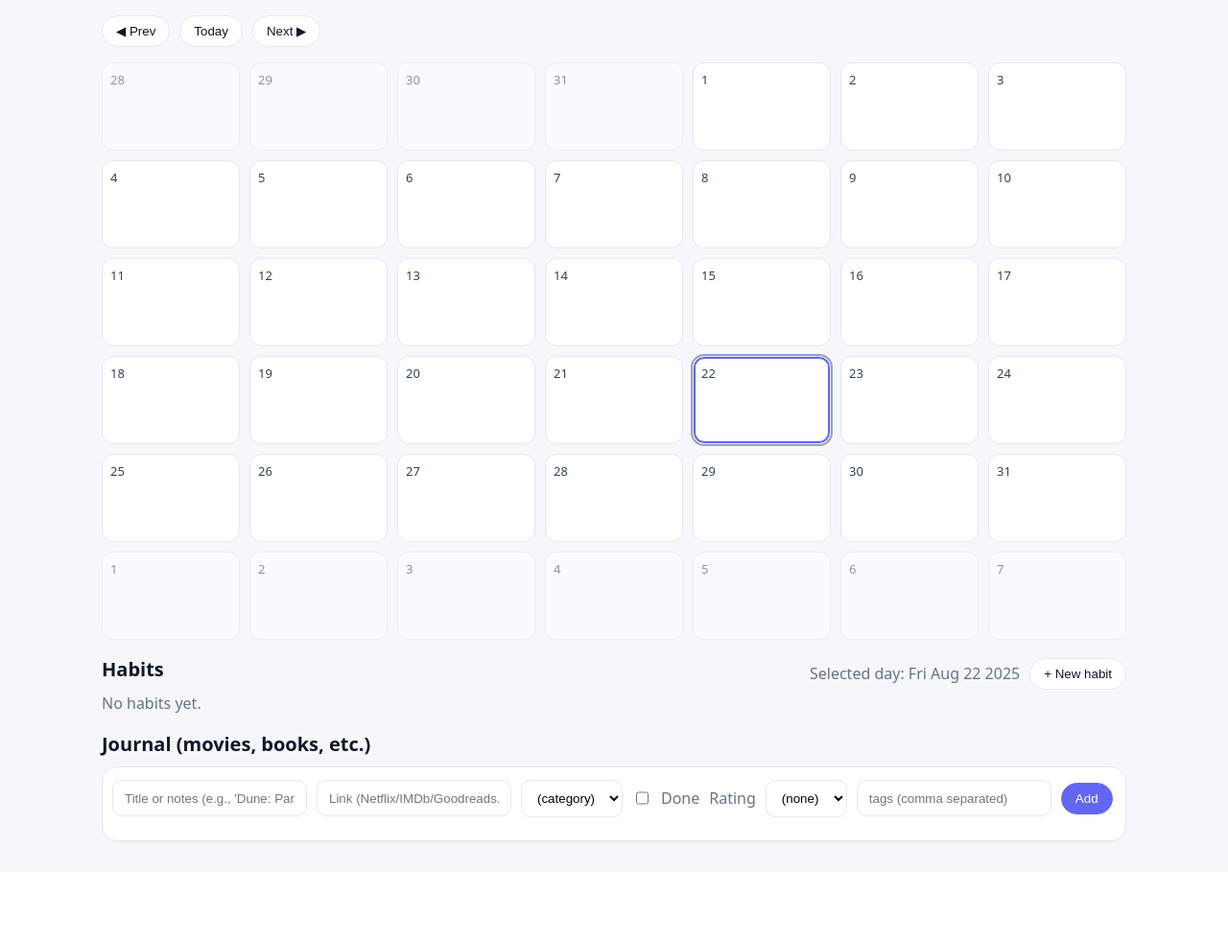
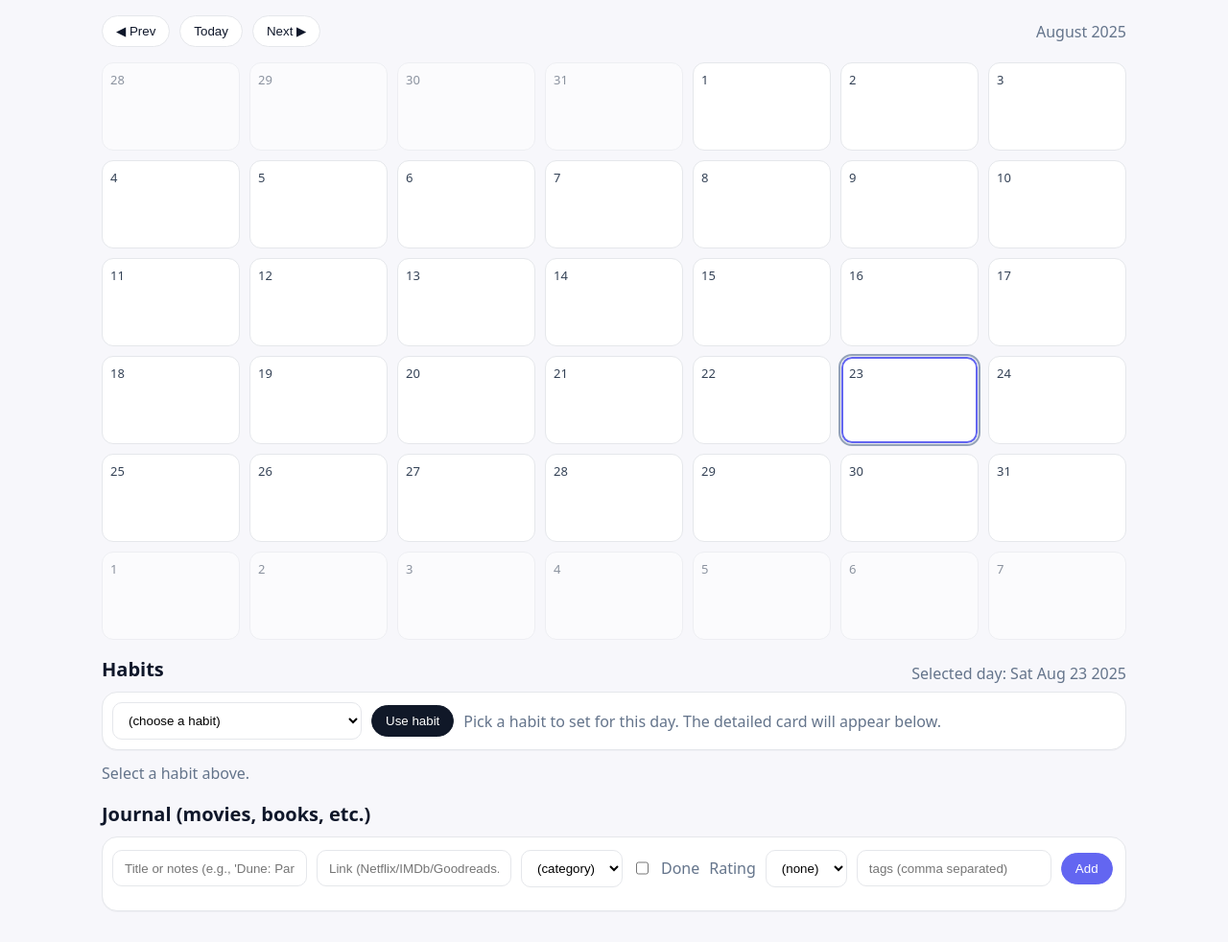
Before and after one commit to 114576u/HabitTracker, a Flask app: page / in a window 1280 px wide. Shown: the part 75-1057 px from the top of the page at 96% size. Before the commit the page ends 953 px from the top, so only its background shows below. Run offline with Flask 3, Linux system fonts and the light colour scheme; the visitor is signed in with stand-in values (Sample User, id 1); data that the repository does not hold is empty.

Commit message:
Improve visualisation and display only habits linked to each day

```diff
--- a/app.py
+++ b/app.py
@@ -450,6 +450,51 @@ def api_delete_habit():
     db.session.delete(h); db.session.commit()
     return jsonify({'ok': True})
 
+
+@app.get('/api/habit/values')
+@login_required
+def get_habit_values():
+    habit_id = request.args.get('habit_id', type=int)
+    date_str = request.args.get('date')
+    if not habit_id or not date_str:
+        return jsonify({'error': 'Missing parameters'}), 400
+    record = Record.query.join(Habit).filter(
+        Record.habit_id == habit_id,
+        Record.date == date_str,
+        Habit.user_id == current_user.id
+    ).first()
+    if not record:
+        return jsonify({'value': None})
+    if record.habit.kind == 'numeric':
+        return jsonify({'value': record.value})
+    elif record.habit.kind == 'metrics':
+        return jsonify({'time_min': record.time_min, 'distance_km': record.distance_km})
+    elif record.habit.kind == 'checkbox':
+        return jsonify({'done': bool(record.done)})
+    else:
+        return jsonify({'value': None})
+
+
+@app.post('/api/habit/delete-value')
+@login_required
+def delete_habit_value():
+    data = request.get_json()
+    habit_id = data.get('habit_id')
+    date_str = data.get('date')
+    if not habit_id or not date_str:
+        return jsonify({'error': 'Missing parameters'}), 400
+    record = Record.query.join(Habit).filter(
+        Record.habit_id == habit_id,
+        Record.date == date_str,
+        Habit.user_id == current_user.id
+    ).first()
+    if record:
+        db.session.delete(record)
+        db.session.commit()
+    return jsonify({'success': True})
+
+
+
 @app.post('/api/toggle')
 @login_required
 def api_toggle():
--- a/static/app.js
+++ b/static/app.js
@@ -1,114 +1,303 @@
-
-// --- Home page calendar + habits usage ---
 function yyyymm(d){ return d.getFullYear()+"-"+String(d.getMonth()+1).padStart(2,'0'); }
 function ymd(d){ return d.getFullYear()+"-"+String(d.getMonth()+1).padStart(2,'0')+"-"+String(d.getDate()).padStart(2,'0'); }
 function el(id){ return document.getElementById(id); }
 
+let allHabits = [];
+
 const state = {
   month: new Date(new Date().getFullYear(), new Date().getMonth(), 1),
-  selectedDay: "2025-08-22",
+  selectedDay: new Date().toISOString().slice(0,10),
   habits: [],
-  activity: {}
+  activity: {},
+  selectedHabitId: null,
+  currentHabitAction: null
 };
 
-function setSelectedDay(dayStr) {
+async function setSelectedDay(dayStr){
   state.selectedDay = dayStr;
-  const sd = el('selectedDay'); if (sd) sd.value = dayStr;
-  const human = new Date(dayStr + "T00:00:00");
-  el('selectedDate').textContent = human.toDateString();
-  refreshDay();
+  const sd = el('selectedDay'); if(sd) sd.value = dayStr;
+  el('selectedDate').textContent = new Date(dayStr + 'T00:00:00').toDateString();
+  await fetchData();                    // <-- ✅ Ensure state.activity is updated
+  populateHabitPicker();               // ✅ Ensure dropdown is filled
+  await refreshDay();
+  renderSelectedHabitCard();
+  renderCalendar();
+  renderHabits(displayedHabits);
 }
 
-async function fetchData() {
-  const res = await fetch('/api/data');
-  const data = await res.json();
-  state.habits = data.habits || [];
+async function fetchData(){
+  const res = await fetch('/api/data'); const data = await res.json(); state.habits = data.habits || [];
   const monthStr = yyyymm(state.month);
-  const ares = await fetch('/api/activity?month=' + monthStr);
-  const act = await ares.json();
-  state.activity = act.dateCounts || {};
+  const a = await fetch('/api/activity?month='+monthStr); const j = await a.json(); state.activity = j.dateCounts || {};
 }
 
-function renderCalendar() {
-  const cont = el('calendar');
-  const first = new Date(state.month.getFullYear(), state.month.getMonth(), 1);
-  const start = new Date(first);
-  start.setDate(first.getDate() - ((first.getDay()+6)%7));
-  const todayStr = "2025-08-22";
+function renderCalendar(){
+  el('monthLabel').textContent = state.month.toLocaleString(undefined,{month:'long', year:'numeric'});
+  const cont = el('calendar'); const first = new Date(state.month.getFullYear(), state.month.getMonth(), 1);
+  const start = new Date(first); start.setDate(first.getDate() - ((first.getDay()+6)%7));
+  const todayStr = new Date().toISOString().slice(0,10);
   let html = '<div class="cal-grid">';
-  for (let i=0;i<42;i++) {
-    const d = new Date(start);
-    d.setDate(start.getDate() + i);
-    const ds = ymd(d);
-    const inMonth = d.getMonth() === state.month.getMonth();
-    const count = state.activity[ds] || 0;
-    const sel = ds === state.selectedDay ? ' selected' : '';
-    const dim = inMonth ? '' : ' dim';
-    const shade = count>0 ? ' has-data' : '';
-    const today = ds === todayStr ? ' today' : '';
+  for(let i=0;i<42;i++){
+    const d = new Date(start); d.setDate(start.getDate()+i); const ds = ymd(d);
+    const inMonth = d.getMonth() === state.month.getMonth(); const count = state.activity[ds] || 0;
+    const sel = ds===state.selectedDay?' selected':''; const dim = inMonth?'':' dim'; const shade = count>0?' has-data':''; const today = ds===todayStr?' today':'';
     html += `<div class="cal-cell${sel}${dim}${shade}${today}" data-day="${ds}"><div class="cal-num">${d.getDate()}</div></div>`;
   }
-  html += '</div>';
-  cont.innerHTML = html;
-  cont.querySelectorAll('.cal-cell').forEach(c => {
-    c.addEventListener('click', () => setSelectedDay(c.dataset.day));
+  html += '</div>'; cont.innerHTML = html;
+  cont.querySelectorAll('.cal-cell').forEach(c=>c.addEventListener('click',()=>setSelectedDay(c.dataset.day)));
+}
+
+/* ---------- Habit picker UI ---------- */
+function populateHabitPicker(){
+  const sel = el('habitSelect'); if(!sel) return;
+  const opts = state.habits.map(h=>`<option value="${h.id}">${h.name} (${h.kind})</option>`).join('');
+  sel.innerHTML = `<option value="">(choose a habit)</option>` + opts;
+  if(state.selectedHabitId){ sel.value = String(state.selectedHabitId); }
+}
+
+function getHabitById(id){ return state.habits.find(h=>String(h.id)===String(id)); }
+
+
+function renderSelectedHabitCard() {
+  const wrap = el('habitCard');
+  if (!wrap) return;
+
+  if (!state.selectedHabitId) {
+    wrap.innerHTML = '<div class="muted">Select a habit above.</div>';
+    return;
+  }
+
+  const h = getHabitById(state.selectedHabitId);
+  if (!h) {
+    wrap.innerHTML = '<div class="muted">Habit not found or inactive.</div>';
+    return;
+  }
+
+  const day = state.selectedDay;
+  const value = h.records?.[day] ?? null;
+  const primary = h.kind === 'checkbox' ? 'Toggle' : (value ? 'Edit value' : 'Enter value');
+  const tags = (h.tags || []).map(t => `<span class="badge">${t}</span>`).join(' ');
+
+  // ✅ Fix how the value is displayed
+  let displayValue = '';
+  if (value !== null) {
+    if (h.kind === 'numeric' && value && typeof value === 'object') {
+      displayValue = value.value;
+    } else if (h.kind === 'metrics' && value && typeof value === 'object') {
+      displayValue = `Time: ${value.metrics?.timeMin || 0} min, Distance: ${value.metrics?.distanceKm || 0} km`;
+    } else if (typeof value === 'boolean') {
+      displayValue = value ? '✓ Done' : '✗ Not done';
+    } else {
+      displayValue = value;
+    }
+  }
+
+  wrap.innerHTML = `
+    <div class="card" data-id="${h.id}">
+      <div class="card-header">
+        <div class="badge name" style="background:${h.color}">${h.name}</div>
+        <div class="spacer"></div><div class="muted">${h.kind}</div>
+      </div>
+      <div class="card-body">
+        <div class="mt">${tags}</div>
+        ${value !== null ? `<p>Value: <strong>${displayValue}</strong></p>` : '<p>No value set for this day.</p>'}
+        <div class="row wrap">
+          <button class="btn action" id="habitPrimary">${primary}</button>
+          ${value ? `<button class="btn danger" id="habitValueDelete">Delete value</button>` : ''}
+          <button class="btn danger" id="habitDelete">Delete habit</button>
+        </div>
+      </div>
+    </div>`;
+
+  el('habitPrimary').addEventListener('click', () =>
+    primaryAction(String(h.id), h.kind)
+  );
+
+  if (el('habitValueDelete')) {
+    el('habitValueDelete').addEventListener('click', async () => {
+      await fetch('/api/habit/delete-value', {
+        method: 'POST',
+        headers: { 'Content-Type': 'application/json' },
+        body: JSON.stringify({ habit_id: h.id, date: day })
+      });
+      await loadAndRender();
+    });
+  }
+
+  el('habitDelete').addEventListener('click', async () => {
+    if (!confirm('Delete this habit?')) return;
+    await fetch('/api/habits/delete', {
+      method: 'POST',
+      headers: { 'Content-Type': 'application/json' },
+      body: JSON.stringify({ id: h.id })
+    });
+    state.selectedHabitId = null;
+    await loadAndRender();
   });
 }
 
-function renderHabitsForDay() {
-  const wrap = el('habits');
-  if (!state.habits.length) { wrap.innerHTML = '<div class="muted">No habits yet.</div>'; return; }
-  const day = state.selectedDay;
-  wrap.innerHTML = state.habits.map(h => {
-    const rec = (h.records||{})[day];
-    const done = h.kind==='checkbox' ? !!rec : (h.kind==='metrics' ? (rec && rec.done) : (rec && (rec.value||0)>0));
-    const primary = h.kind==='checkbox' ? 'Toggle' : 'Enter values';
-    const tags = (h.tags||[]).map(t=>`<span class="badge">${t}</span>`).join(' ');
-    return `
-    <div class="card" data-id="${h.id}">
-      <div class="card-header">
-        <div class="badge name" style="background:${h.color}">${h.name}</div>
-        <div class="spacer"></div>
-        <div class="muted">${h.kind}</div>
-      </div>
-      <div class="card-body">
-        <div class="mt">${tags}</div>
-        <div class="actions">
-          <button class="btn action" data-act="primary" data-id="${h.id}" data-kind="${h.kind}">${primary}</button>
-          <button class="btn danger" data-act="delete" data-id="${h.id}">Delete</button>
-        </div>
-      </div>
-    </div>`
-  }).join('');
+
+
+// No longer rendering all habit cards:
+function renderHabitsForDay(){ /* intentionally empty (picker replaces bulk list) */ }
+
+function saveHabitValue(habitId, value){
+    fetch(`/api/habit/${habitId}/set`, {
+        method: 'POST',
+        headers: { 'Content-Type': 'application/json' },
+        body: JSON.stringify({ day: state.selectedDay, value: Number(value) })
+    }).then(() => fetchData());
 }
 
-async function loadAndRender() {
+function deleteHabitValue(habitId) {
+    fetch('/api/habit/delete-value', {
+        method: 'POST',
+        headers: {'Content-Type': 'application/json'},
+        body: JSON.stringify({ habit_id: habitId, date: selectedDate })
+    })
+    .then(() => renderHabits());
+}
+
+
+function renderHabits(habits) {
+    const container = document.getElementById('habitCard');
+    container.innerHTML = '';
+
+    habits.forEach(habit => {
+        const card = document.createElement('div');
+        card.className = 'card';
+
+        // Habit name and type
+        const title = document.createElement('div');
+        title.className = 'row wrap';
+        title.innerHTML = `<span class="pill" style="background-color:${habit.color}">${habit.name}</span>
+        <div class="spacer"></div>
+        <span class="muted">${habit.kind}</span>`;
+        card.appendChild(title);
+
+        // Tags
+        if (habit.tags.length > 0) {
+            const tags = document.createElement('div');
+            habit.tags.forEach(t => {
+                const tag = document.createElement('span');
+                tag.className = 'tag';
+                tag.textContent = t;
+                tags.appendChild(tag);
+            });
+            card.appendChild(tags);
+        }
+
+        // Habit record for selected day
+        const rec = habit.records?.[state.selectedDay];
+
+        if (habit.kind === 'numeric') {
+            if (rec && typeof rec === 'object' && 'value' in rec) {
+                const show = document.createElement('p');
+                show.textContent = `Value: ${rec.value}`;
+                card.appendChild(show);
+            }
+
+            const editBtn = document.createElement('button');
+            editBtn.className = 'btn';
+            editBtn.textContent = 'Edit value';
+            editBtn.onclick = () => openNumeric(habit.id, habit.name, rec?.value);
+            card.appendChild(editBtn);
+
+            if (rec && typeof rec === 'object' && 'value' in rec) {
+                const delBtn = document.createElement('button');
+                delBtn.className = 'btn danger';
+                delBtn.textContent = 'Delete value';
+                delBtn.onclick = () => deleteHabitValue(habit.id);
+                card.appendChild(delBtn);
+            }
+        }
+
+        const deleteHabitBtn = document.createElement('button');
+        deleteHabitBtn.className = 'btn danger';
+        deleteHabitBtn.textContent = 'Delete habit';
+        deleteHabitBtn.onclick = () => deleteHabit(habit.id);
+        card.appendChild(deleteHabitBtn);
+
+        container.appendChild(card);
+    });
+}
+
+
+async function primaryAction(id, kind){
+  const day = state.selectedDay;
+  if(kind==='checkbox'){
+    await fetch('/api/toggle', {method:'POST', headers:{'Content-Type':'application/json'}, body: JSON.stringify({id, date: day})});
+    await loadAndRender();
+  }else if(kind==='metrics'){
+    openMetricsModal(id, 'metrics');
+  }else if(kind==='numeric'){
+    openMetricsModal(id, 'numeric');
+  }
+}
+
+/* ---------- Metrics / Numeric modal ---------- */
+function openMetricsModal(id, mode){
+  state.currentHabitAction = { id, kind: mode };
+  document.getElementById('metricsFields').style.display = (mode==='metrics')?'block':'none';
+  document.getElementById('numericFields').style.display = (mode==='numeric')?'block':'none';
+  document.getElementById('metricTime').value='';
+  document.getElementById('metricDistance').value='';
+  document.getElementById('numericValue').value='';
+  document.getElementById('metricsModal').classList.add('show');
+}
+function closeMetrics(){ document.getElementById('metricsModal').classList.remove('show'); }
+
+async function saveMetrics(){
+  const day = state.selectedDay; const a = state.currentHabitAction; if(!a) return;
+  if(a.kind==='metrics'){
+    const timeMin = parseFloat(document.getElementById('metricTime').value||0);
+    const distanceKm = parseFloat(document.getElementById('metricDistance').value||0);
+    await fetch('/api/metrics', {method:'POST', headers:{'Content-Type':'application/json'}, body: JSON.stringify({id:a.id, date:day, metrics:{timeMin, distanceKm}})});
+  }else{
+    const value = parseFloat(document.getElementById('numericValue').value||0);
+    await fetch('/api/numeric/set', {method:'POST', headers:{'Content-Type':'application/json'}, body: JSON.stringify({id:a.id, date:day, value})});
+  }
+  closeMetrics(); await loadAndRender();
+}
+
+/* ---------- Journal ---------- */
+async function refreshDay(){
+  const res = await fetch('/api/media/list?date='+state.selectedDay); const rows = await res.json();
+  const box = document.getElementById('entries');
+  box.innerHTML = rows.map(r=>`
+    <div class="row wrap mt">
+      <label><input type="checkbox" ${r.checked?'checked':''} data-entry="${r.id}" data-act="entryCheck"></label>
+      <span class="badge">${r.category||''}</span>
+      <a href="${r.link||'#'}" target="_blank">${r.text}</a>
+      <span class="muted">rating: ${r.rating ?? ''}</span>
+      ${(r.tags||[]).map(t=>`<span class="badge">${t}</span>`).join(' ')}
+      <button class="btn danger" data-act="entryDelete" data-id="${r.id}">Delete</button>
+    </div>`).join('');
+  box.querySelectorAll('[data-act="entryCheck"]').forEach(cb=>cb.addEventListener('change', async ()=>{
+    await fetch('/api/media/update', {method:'POST', headers:{'Content-Type':'application/json'}, body: JSON.stringify({id: cb.dataset.entry, checked: cb.checked})});
+  }));
+  box.querySelectorAll('[data-act="entryDelete"]').forEach(btn=>btn.addEventListener('click', async ()=>{
+    await fetch('/api/media/delete', {method:'POST', headers:{'Content-Type':'application/json'}, body: JSON.stringify({id: btn.dataset.id})});
+    await refreshDay();
+  }));
+}
+
+/* ---------- Page lifecycle ---------- */
+async function loadAndRender(){
   await fetchData();
   renderCalendar();
-  renderHabitsForDay();
+  populateHabitPicker();
+  renderSelectedHabitCard();
   await refreshDay();
 }
+function goToday(){ state.month = new Date(new Date().getFullYear(), new Date().getMonth(), 1); setSelectedDay(new Date().toISOString().slice(0,10)); loadAndRender(); }
+function shiftMonth(delta){ state.month = new Date(state.month.getFullYear(), state.month.getMonth()+delta, 1); loadAndRender(); }
 
-async function refreshDay() {
-  const res = await fetch('/api/media/list?date=' + state.selectedDay);
-  const rows = await res.json();
-  const box = document.getElementById('entries');
-  box.innerHTML = rows.map(r => `
-    <div class="row wrap mt">
-      <label><input type="checkbox" ${r.checked ? 'checked' : ''} data-entry="${r.id}" data-act="entryCheck"></label>
-      <span class="badge">${r.category || ''}</span>
-      <a href="${r.link || '#'}" target="_blank">${r.text}</a>
-      <span class="muted">rating: ${r.rating ?? ''}</span>
-      ${(r.tags||[]).map(t=>`<span class="badge">${t}</span>`).join(" ")}
-    </div>
-  `).join('');
-}
-
-function goToday() { state.month = new Date(new Date().getFullYear(), new Date().getMonth(), 1); setSelectedDay("2025-08-22"); loadAndRender(); }
-function shiftMonth(delta) { state.month = new Date(state.month.getFullYear(), state.month.getMonth() + delta, 1); loadAndRender(); }
-
-document.addEventListener('DOMContentLoaded', async () => {
-  if (el('selectedDay')) el('selectedDay').value = state.selectedDay;
-  el('selectedDate').textContent = new Date(state.selectedDay + "T00:00:00").toDateString();
+document.addEventListener('DOMContentLoaded', async ()=>{
+  setSelectedDay(state.selectedDay);
   await loadAndRender();
+  const sel = el('habitSelect'); const btn = el('openHabitBtn');
+  if(sel && btn){
+    btn.addEventListener('click', ()=>{ state.selectedHabitId = sel.value || null; renderSelectedHabitCard(); });
+  }
 });
--- a/templates/index.html
+++ b/templates/index.html
@@ -1,5 +1,6 @@
 {% extends 'base.html' %}
 {% block content %}
+  <!-- Calendar controls -->
   <section class="row mb">
     <button class="btn" onclick="shiftMonth(-1)">◀ Prev</button>
     <button class="btn" onclick="goToday()">Today</button>
@@ -8,18 +9,29 @@
     <div class="muted" id="monthLabel"></div>
   </section>
 
+  <!-- Calendar grid -->
   <section class="calendar" id="calendar"></section>
 
+  <!-- Habit picker + single habit card -->
   <section class="mb">
-    <div class="row">
+    <div class="row wrap">
       <h2 class="subtitle">Habits</h2>
       <div class="spacer"></div>
       <div class="muted">Selected day: <span id="selectedDate"></span><input id="selectedDay" type="hidden"></div>
-      <button class="btn" onclick="openAddModal()">+ New habit</button>
     </div>
-    <div id="habits"></div>
+
+    <div class="card">
+      <div class="row wrap">
+        <select id="habitSelect" style="min-width:260px"></select>
+        <button class="btn action" id="openHabitBtn">Use habit</button>
+        <div class="muted">Pick a habit to set for this day. The detailed card will appear below.</div>
+      </div>
+    </div>
+
+    <div id="habitCard"></div>
   </section>
 
+  <!-- Journal -->
   <section class="mb">
     <div class="row">
       <h2 class="subtitle">Journal (movies, books, etc.)</h2>
@@ -40,7 +52,8 @@
         <label>Rating</label>
         <select id="entryRating">
           <option value="">(none)</option>
-          <option>0</option><option>1</option><option>2</option><option>3</option><option>4</option><option>5</option>
+          <option>0</option><option>1</option><option>2</option>
+          <option>3</option><option>4</option><option>5</option>
         </select>
         <input id="entryTags" type="text" placeholder="tags (comma separated)">
         <button class="btn primary" onclick="addEntry()">Add</button>
@@ -49,8 +62,7 @@
     </div>
   </section>
 
-
-
+  <!-- Modal for metrics/numeric -->
   <div class="modal-backdrop" id="metricsModal" onclick="closeMetrics()">
     <div class="modal" onclick="event.stopPropagation()">
       <h3 id="metricsTitle">Enter values</h3>
@@ -67,7 +79,7 @@
         <input id="numericValue" type="number" step="0.01">
       </div>
 
-      <div class="row" style="justify-content:flex-end">
+      <div class="row right">
         <button class="btn" onclick="closeMetrics()">Cancel</button>
         <button class="btn primary" onclick="saveMetrics()">Save</button>
       </div>
```
